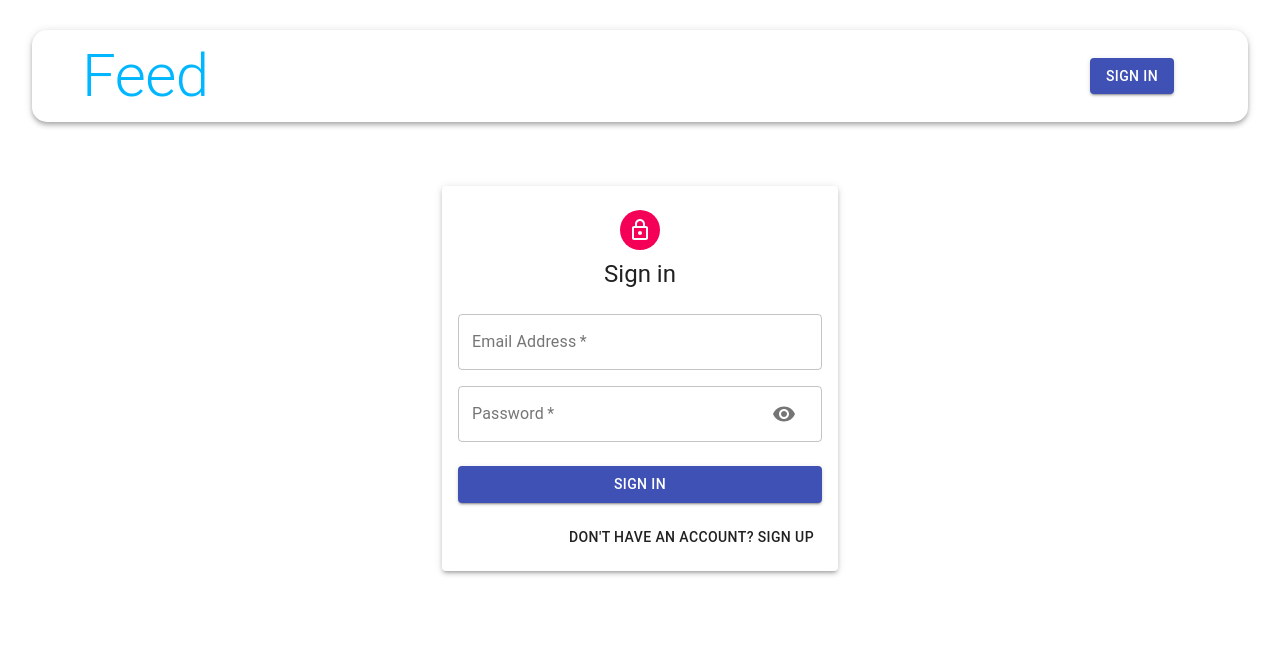
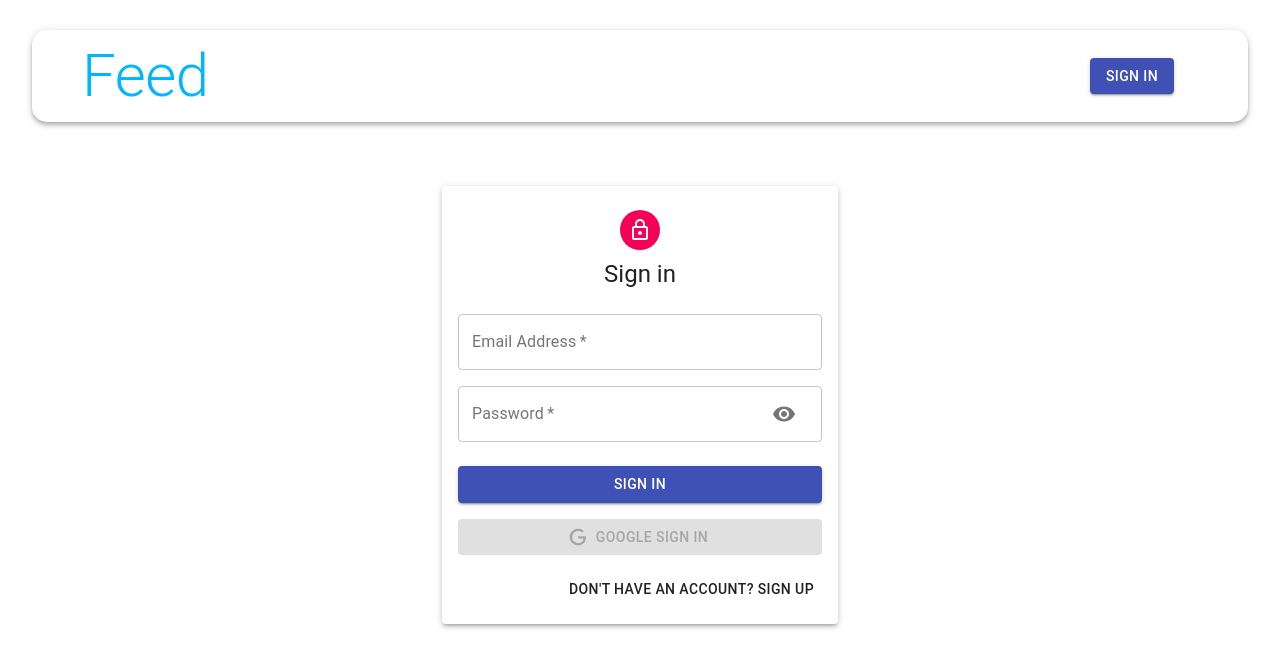
Before and after one commit to DobriJS/mern-socialmedia-client, a React (Create React App) app: page /auth in a window 1280 px wide. Shown: the top 668 px of the page. Built offline with nearby package versions, Linux system fonts and the light colour scheme.

Commit message:
Complete Google Auth feature

```diff
--- a/src/api/index.js
+++ b/src/api/index.js
@@ -1,6 +1,6 @@
 import axios from 'axios';
 
-const API = axios.create({ baseURL: 'https://mern-social-media-feed.herokuapp.com'});
+const API = axios.create({ baseURL: 'http://localhost:4000'});
 
 API.interceptors.request.use((req) => {
   if (localStorage.getItem('profile')) {
--- a/src/components/Auth/Auth.js
+++ b/src/components/Auth/Auth.js
@@ -5,6 +5,9 @@
 import LockOutlinedIcon from '@material-ui/icons/LockOutlined';
 import Input from './Input';
 import { signin, signup } from '../../actions/auth';
+import { GoogleLogin } from 'react-google-login';
+import { AUTH } from '../../constants/actionTypes';
+import Icon from './icon';
 import useStyles from './styles';
 
 const initialState = { firstName: '', lastName: '', email: '', password: '', confirmPassword: '' };
@@ -36,6 +39,21 @@
     }
   };
 
+  const googleSuccess = async (res) => {
+    const result = res?.profileObj;
+    const token = res?.tokenId;
+
+    try {
+      dispatch({ type: AUTH, data: { result, token } });
+
+      history.push('/');
+    } catch (error) {
+      console.log(error);
+    }
+  };
+
+  const googleError = () => alert('Google Sign In was unsuccessful. Try again later');
+
   return (
     <Container component="main" maxWidth="xs">
       <Paper className={classes.paper} elevation={3}>
@@ -58,6 +76,17 @@
           <Button type="submit" fullWidth variant="contained" color="primary" className={classes.submit}>
             { isSignup ? 'Sign Up' : 'Sign In' }
           </Button>
+          <GoogleLogin
+            clientId="951113766000-fkn4r999c4v19f052ca1ctj9q4890sp3.apps.googleusercontent.com"
+            render={(renderProps) => (
+              <Button className={classes.googleButton} color="primary" fullWidth onClick={renderProps.onClick} disabled={renderProps.disabled} startIcon={<Icon />} variant="contained">
+                Google Sign In
+              </Button>
+            )}
+            onSuccess={googleSuccess}
+            onFailure={googleError}
+            cookiePolicy="single_host_origin"
+          />
           <Grid container justify="flex-end">
             <Grid item>
               <Button onClick={switchMode}>
--- /dev/null
+++ b/src/components/Auth/icon.js
@@ -0,0 +1,12 @@
+import React from 'react';
+
+const icon = () => (
+  <svg style={{ width: '20px', height: '20px' }} viewBox="0 0 24 24">
+    <path
+      fill="currentColor"
+      d="M21.35,11.1H12.18V13.83H18.69C18.36,17.64 15.19,19.27 12.19,19.27C8.36,19.27 5,16.25 5,12C5,7.9 8.2,4.73 12.2,4.73C15.29,4.73 17.1,6.7 17.1,6.7L19,4.72C19,4.72 16.56,2 12.1,2C6.42,2 2.03,6.8 2.03,12C2.03,17.05 6.16,22 12.25,22C17.6,22 21.5,18.33 21.5,12.91C21.5,11.76 21.35,11.1 21.35,11.1V11.1Z"
+    />
+  </svg>
+);
+
+export default icon;
--- a/src/components/Auth/styles.js
+++ b/src/components/Auth/styles.js
@@ -24,4 +24,7 @@
   submit: {
     margin: theme.spacing(3, 0, 2),
   },
+  googleButton: {
+    marginBottom: theme.spacing(2),
+  },
 }));
```
